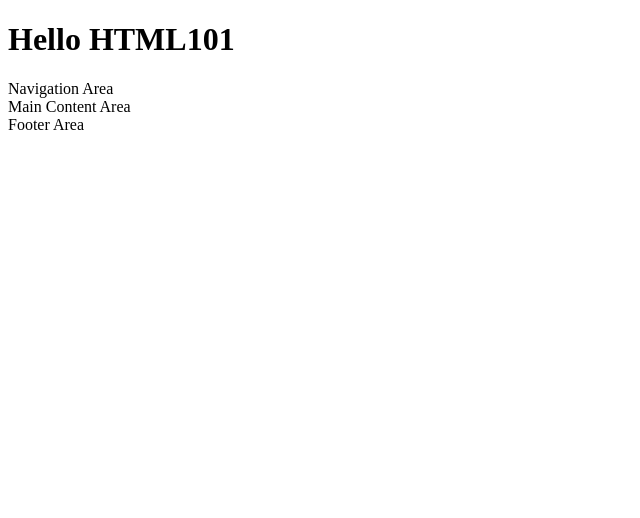
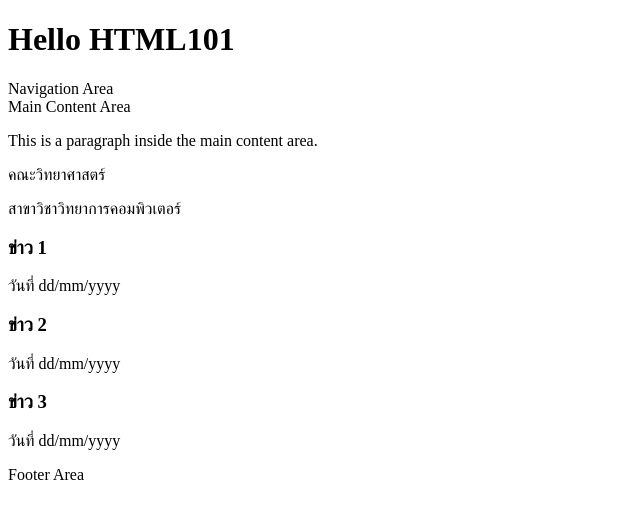
Before and after one commit to bom2bad/Web, a plain HTML site: page HTML101_1/index.html in a window 1280 px wide. Shown: the whole page, without its empty margins (0-640 px from the left). Drawn offline with Linux system fonts and the light colour scheme.

Commit message:
MainContentUpdate

```diff
--- a/HTML101_1/index.html
+++ b/HTML101_1/index.html
@@ -18,6 +18,21 @@
         </nav>
         <div>
             Main Content Area
+            <p>This is a paragraph inside the main content area.</p>
+            <p>คณะวิทยาศาสตร์</p>
+            <p>สาขาวิชาวิทยาการคอมพิวเตอร์</p>
+            <div>
+                <h3>ข่าว 1</h3>
+                <p>วันที่ dd/mm/yyyy</p>
+            </div>
+            <div>
+                <h3>ข่าว 2</h3>
+                <p>วันที่ dd/mm/yyyy</p>
+            </div>
+            <div>
+                <h3>ข่าว 3</h3>
+                <p>วันที่ dd/mm/yyyy</p>
+            </div>
         </div>
         <footer>
             Footer Area
```
